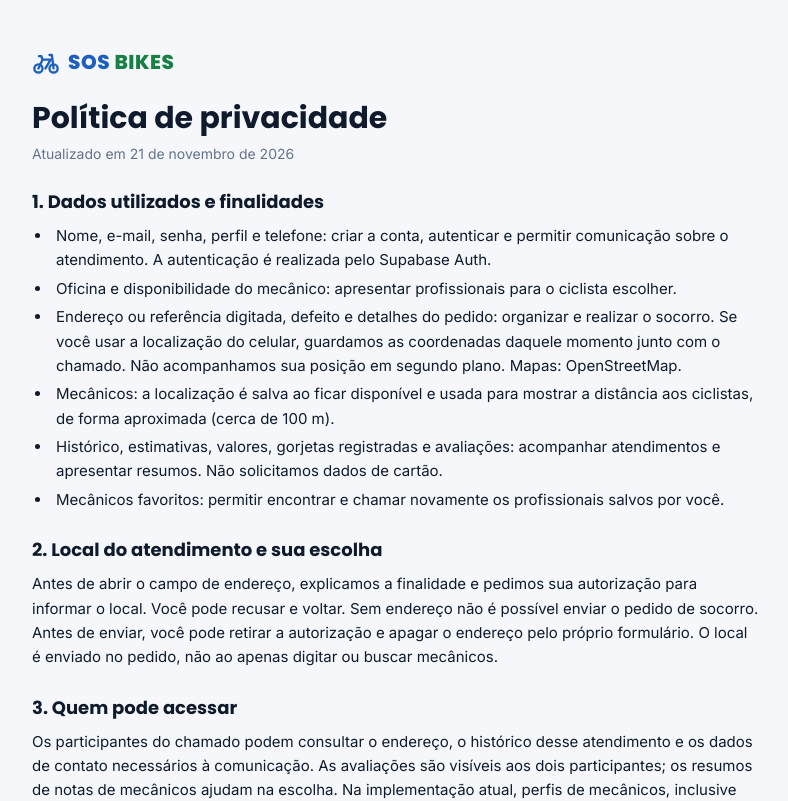
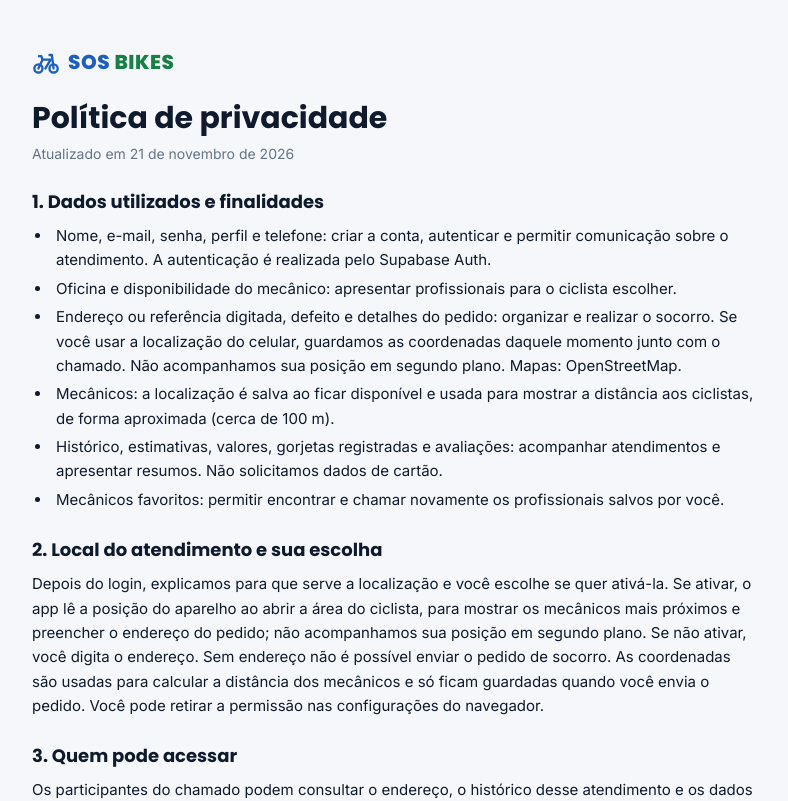
Before and after one commit to 19041507/SOS-BIKES, a Next.js app: page /privacidade in a window 1280 px wide. Shown: the top 801 px of the page, without its empty margins (244-1032 px from the left). Built offline with nearby package versions, Linux system fonts and the light colour scheme.

Commit message:
docs(legal): localização pedida depois do login

```diff
--- a/src/app/privacidade/page.tsx
+++ b/src/app/privacidade/page.tsx
@@ -19,7 +19,7 @@ export default function PrivacidadePage() {
       </section>
       <section>
         <h2>2. Local do atendimento e sua escolha</h2>
-        <p>Antes de abrir o campo de endereço, explicamos a finalidade e pedimos sua autorização para informar o local. Você pode recusar e voltar. Sem endereço não é possível enviar o pedido de socorro. Antes de enviar, você pode retirar a autorização e apagar o endereço pelo próprio formulário. O local é enviado no pedido, não ao apenas digitar ou buscar mecânicos.</p>
+        <p>Depois do login, explicamos para que serve a localização e você escolhe se quer ativá-la. Se ativar, o app lê a posição do aparelho ao abrir a área do ciclista, para mostrar os mecânicos mais próximos e preencher o endereço do pedido; não acompanhamos sua posição em segundo plano. Se não ativar, você digita o endereço. Sem endereço não é possível enviar o pedido de socorro. As coordenadas são usadas para calcular a distância dos mecânicos e só ficam guardadas quando você envia o pedido. Você pode retirar a permissão nas configurações do navegador.</p>
       </section>
       <section>
         <h2>3. Quem pode acessar</h2>
--- a/src/app/termos/page.tsx
+++ b/src/app/termos/page.tsx
@@ -29,7 +29,7 @@ export default function TermosPage() {
       </section>
       <section>
         <h2>6. Dados pessoais e alterações</h2>
-        <p>Leia a <Link href="/privacidade">Política de Privacidade</Link> para conhecer os dados utilizados e seus direitos. O compartilhamento do local é apresentado antes do campo de endereço. Atualizações destes termos serão identificadas pela data da versão. Estes termos não afastam direitos previstos na legislação aplicável.</p>
+        <p>Leia a <Link href="/privacidade">Política de Privacidade</Link> para conhecer os dados utilizados e seus direitos. A localização é explicada antes do pedido de permissão do navegador. Atualizações destes termos serão identificadas pela data da versão. Estes termos não afastam direitos previstos na legislação aplicável.</p>
       </section>
     </DocumentoLegal>
   );
```
Also changed, not shown: 1 other file (tests, documents, lock files or other folders).
